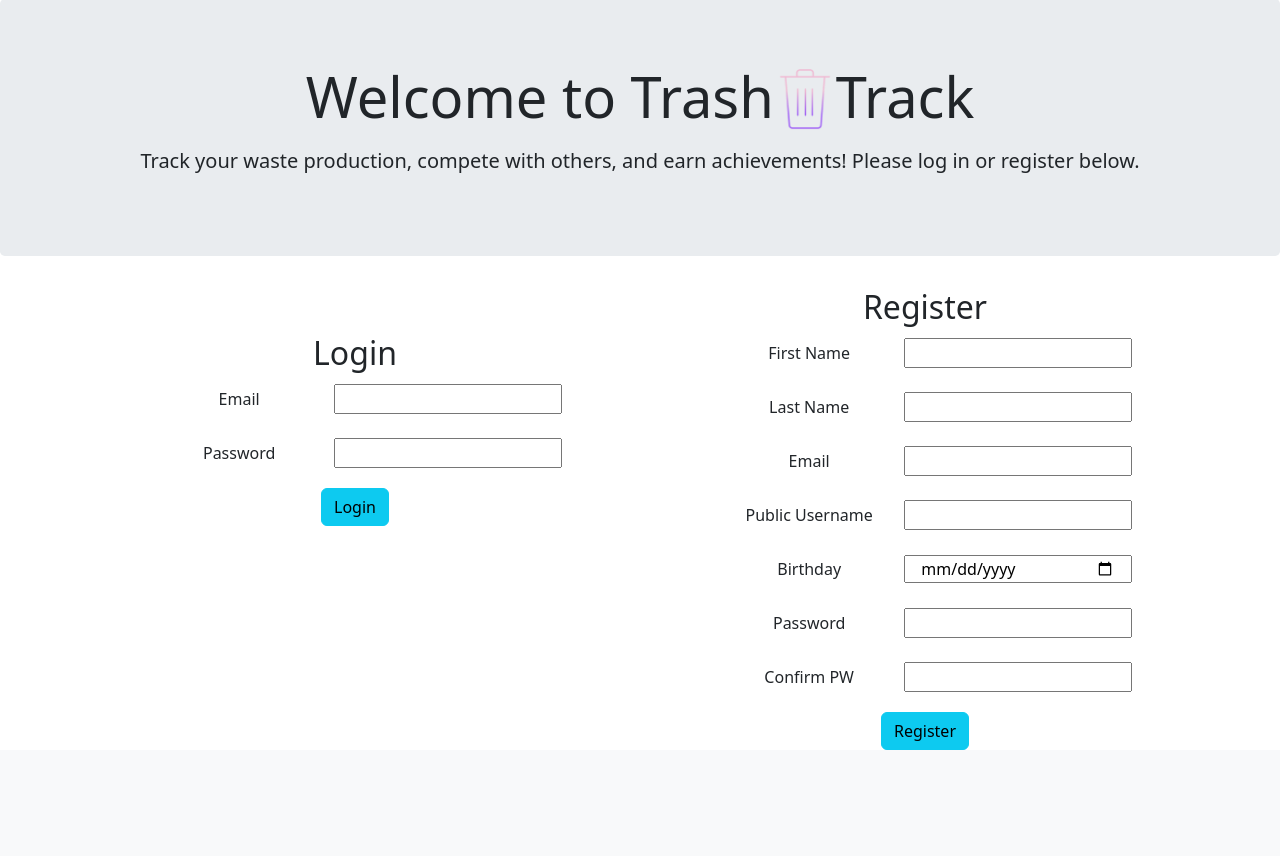
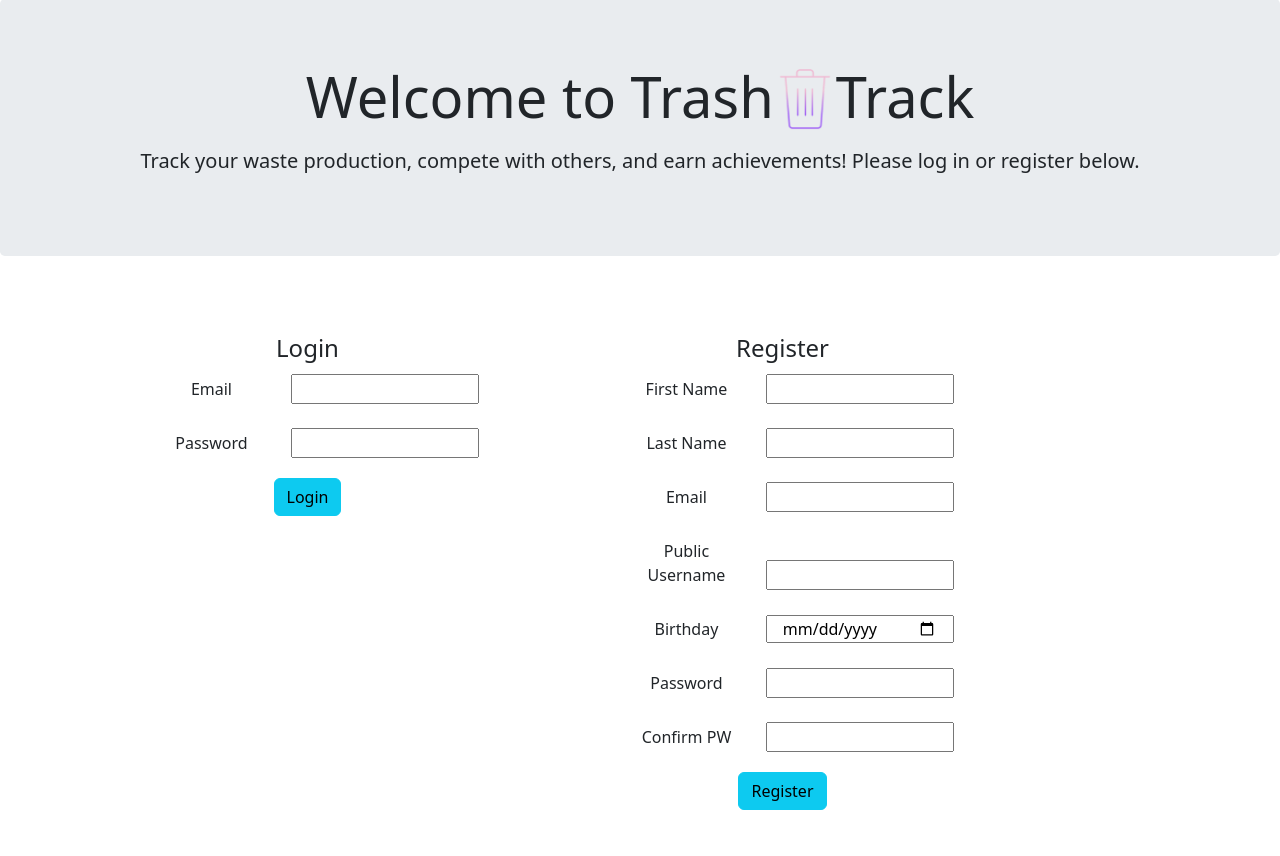
Before and after one commit to samarajackson/zero_waste, a Django app: page /login in a window 1280 px wide. Shown: the part 57-913 px from the top of the page. Before the commit the page ends 807 px from the top, so only its background shows below. Run offline with Django 3.2, Linux system fonts and the light colour scheme; style sheets or scripts are compiled from the project's sources; parts of the project's set-up code (start-up, migrations or seed data) failed here and were passed over; some libraries are stand-ins or nearby versions.

Commit message:
formatting changes

```diff
--- a/apps/waste_app/templates/login.html
+++ b/apps/waste_app/templates/login.html
@@ -50,11 +50,11 @@
     </header>
     <div class="container">
         <div class="row">
-            <div class="col pad">
-                <h2>Login</h2>
+            <div class="col-sm-5 pad">
+                <h4>Login</h4>
                 {% if error %}
-                <ul class="messages">
-                    <li>{{error}}</li>
+                <ul class="messages list-group-flush">
+                    <li class="list-group-item">{{error}}</li>
                 </ul>
                 {% endif %}
                 <form action="user_login" method="POST" class="form-signin">
@@ -72,12 +72,12 @@
                     </div>
                 </form>
             </div>
-            <div class="col pads">
-                <h2>Register</h2>
+            <div class="col-sm-5 pad">
+                <h4>Register</h4>
                 {% if messages %}
-                <ul class="messages">
+                <ul class="messages list-group-flush">
                     {% for message in messages %}
-                    <li {% if message.tags %} class="{{ message.tags }}" {% endif %}>{{ message }}</li>
+                    <li {% if message.tags %} class="{{ message.tags }} list-group-item" {% endif %}>{{ message }}</li>
                     {% endfor %}
                 </ul>
                 {% endif %}
```
